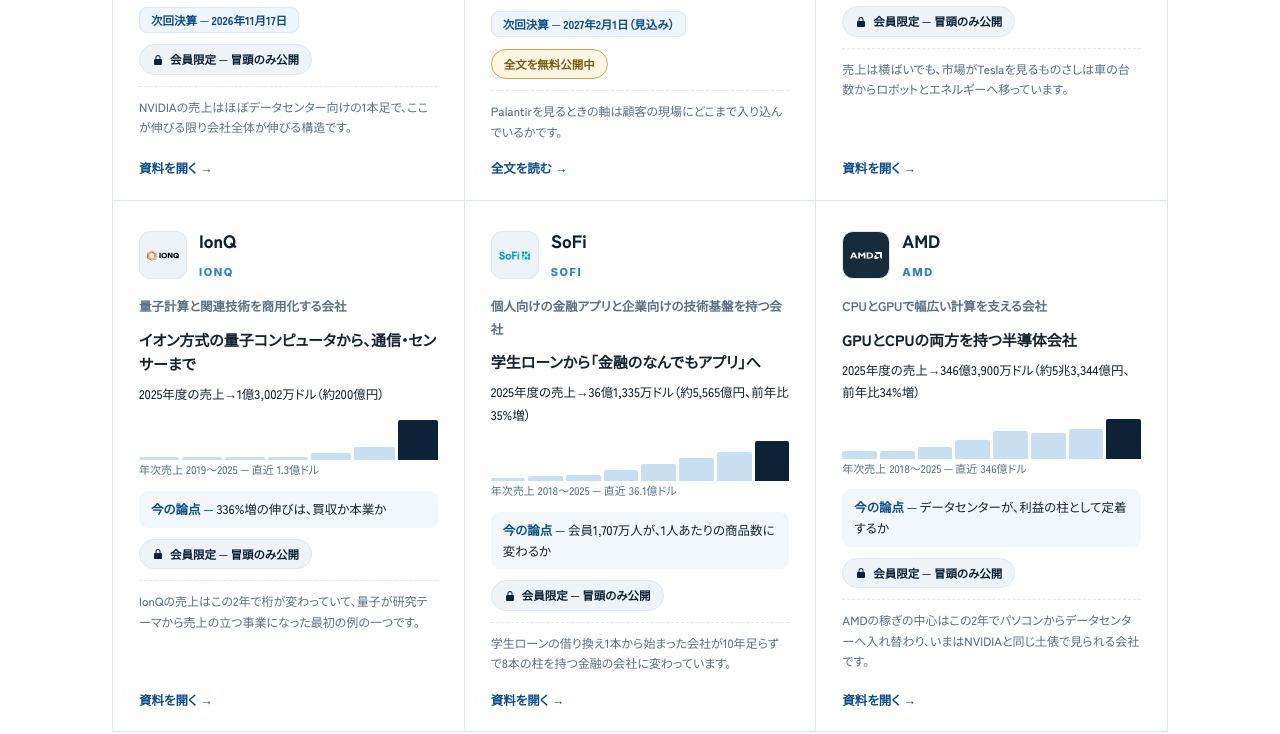
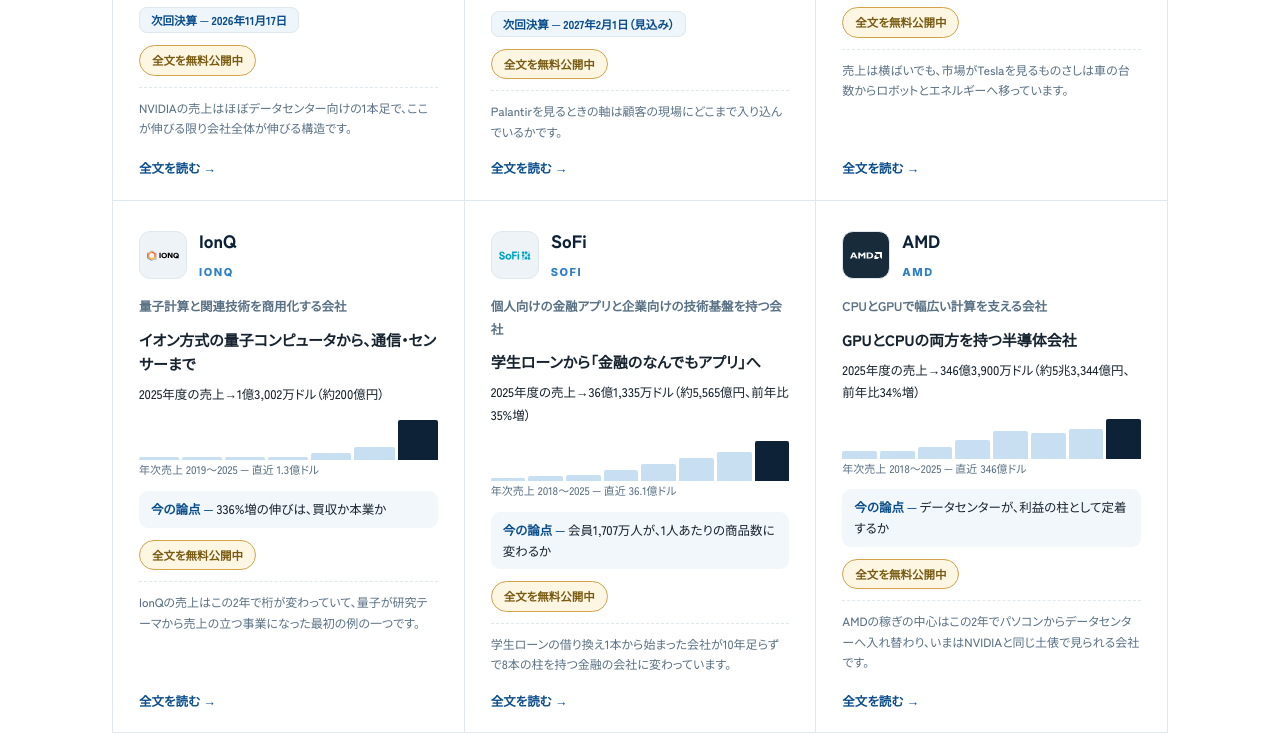
Before and after one commit to sssttw3-eng/frontier-lab, a plain HTML site: page index.html in a window 1280 px wide. Shown: the part 2333-3067 px from the top of the page. Drawn offline with Linux system fonts and the light colour scheme.

Commit message:
本番TOP: 全社デッキ全文公開バッジへ更新（再送2）

```diff
--- a/index.html
+++ b/index.html
@@ -115,7 +115,6 @@ section.blk{padding:70px 0 0}
 .cbadge{display:inline-flex;align-items:center;gap:6px;font-weight:800;font-size:11.5px;border-radius:999px;padding:4px 12px}
 .cbadge svg{width:12px;height:12px}
 .cbadge.free{background:#fdf6e3;border:1px solid var(--gold);color:#7a5b12}
-.cbadge.lock{background:#eef3f7;border:1px solid var(--line);color:var(--navy)}
 .vlock{display:grid;grid-template-columns:repeat(3,1fr);gap:1px;background:var(--line);border:1px solid var(--line);border-top:none}
 .vlcard{background:#fff;text-decoration:none;display:block}
 .vlcard:hover{background:#fbfdff}
@@ -167,7 +166,6 @@ body.browse .src{padding-bottom:78px}
 body.shoot .slide{padding-bottom:13vh}
 @media(min-width:900px){body.shoot .slide{padding-right:23vw}}
 body.shoot .src span:last-child{visibility:hidden}
-body.shoot .veil{justify-content:flex-start}
 body.shoot .hero .hin{padding-bottom:25vh}
 body.shoot .hero .credit{display:none}
 @media(min-width:900px){body.shoot .hero .hin{max-width:920px}}
@@ -262,9 +260,9 @@ section.blk{padding-top:36px}
 <div class="spark"><i style="height:9%"></i><i style="height:9%"></i><i style="height:9%"></i><i style="height:9%"></i><i style="height:12%"></i><i style="height:12%"></i><i style="height:28%"></i><i style="height:60%"></i><i style="height:100%"></i></div><div style="font-size:11px;color:var(--sub)">年次売上 2018〜2026 ─ 直近 2,159億ドル</div>
 <div class="focusline"><b>今の論点 ─ </b>データセンターの伸びは、顧客の投資にどこまでついていくか</div>
 <div style="margin-top:11px"><span style="background:#eef5fb;border:1px solid var(--line);color:var(--blue);font-weight:800;font-size:11.5px;border-radius:8px;padding:4px 11px">次回決算 ─ 2026年11月17日</span></div>
-<div style="margin-top:11px"><span class="cbadge lock"><svg viewBox="0 0 24 24" fill="currentColor" aria-hidden="true"><path d="M12 2a5 5 0 0 0-5 5v3H6a2 2 0 0 0-2 2v8a2 2 0 0 0 2 2h12a2 2 0 0 0 2-2v-8a2 2 0 0 0-2-2h-1V7a5 5 0 0 0-5-5zm-3 8V7a3 3 0 1 1 6 0v3H9z"/></svg>会員限定 ─ 冒頭のみ公開</span></div>
+<div style="margin-top:11px"><span class="cbadge free">全文を無料公開中</span></div>
 <div class="ax">NVIDIAの売上はほぼデータセンター向けの1本足で、ここが伸びる限り会社全体が伸びる構造です。</div>
-<div class="go">資料を開く →</div></a><a class="cocard" href="mock-design/j7.html">
+<div class="go">全文を読む →</div></a><a class="cocard" href="mock-design/j7.html">
 <div class="top"><span class="clogo" style="background:#172b3a"><img src="assets/logo-p.svg" alt=""></span><span><span class="nm">Palantir</span><br><span class="tk">PLTR</span></span></div>
 <div class="ds">モデルを現場の仕事につなぐ会社</div><div class="hd">9.11後の国防から、企業と政府でAIを動かす側へ</div><div class="mt">売上→23億1,300万ドル（約3,562億円、前年比96%増）</div>
 <div class="spark"><i style="height:13%"></i><i style="height:17%"></i><i style="height:24%"></i><i style="height:34%"></i><i style="height:43%"></i><i style="height:50%"></i><i style="height:64%"></i><i style="height:100%"></i></div><div style="font-size:11px;color:var(--sub)">年次売上 2018〜2025 ─ 直近 44.8億ドル</div>
@@ -278,33 +276,33 @@ section.blk{padding-top:36px}
 <div class="spark"><i style="height:22%"></i><i style="height:25%"></i><i style="height:32%"></i><i style="height:55%"></i><i style="height:83%"></i><i style="height:99%"></i><i style="height:100%"></i><i style="height:97%"></i></div><div style="font-size:11px;color:var(--sub)">年次売上 2018〜2025 ─ 直近 948億ドル</div>
 <div class="focusline"><b>今の論点 ─ </b>車の利益率の低下は、止まるか</div>
 
-<div style="margin-top:11px"><span class="cbadge lock"><svg viewBox="0 0 24 24" fill="currentColor" aria-hidden="true"><path d="M12 2a5 5 0 0 0-5 5v3H6a2 2 0 0 0-2 2v8a2 2 0 0 0 2 2h12a2 2 0 0 0 2-2v-8a2 2 0 0 0-2-2h-1V7a5 5 0 0 0-5-5zm-3 8V7a3 3 0 1 1 6 0v3H9z"/></svg>会員限定 ─ 冒頭のみ公開</span></div>
+<div style="margin-top:11px"><span class="cbadge free">全文を無料公開中</span></div>
 <div class="ax">売上は横ばいでも、市場がTeslaを見るものさしは車の台数からロボットとエネルギーへ移っています。</div>
-<div class="go">資料を開く →</div></a><a class="cocard" href="mock-design/deck-i.html">
+<div class="go">全文を読む →</div></a><a class="cocard" href="mock-design/deck-i.html">
 <div class="top"><span class="clogo" style="background:#eef3f7"><img src="assets/logo-i.svg" alt=""></span><span><span class="nm">IonQ</span><br><span class="tk">IONQ</span></span></div>
 <div class="ds">量子計算と関連技術を商用化する会社</div><div class="hd">イオン方式の量子コンピュータから、通信・センサーまで</div><div class="mt">2025年度の売上→1億3,002万ドル（約200億円）</div>
 <div class="spark"><i style="height:9%"></i><i style="height:9%"></i><i style="height:9%"></i><i style="height:9%"></i><i style="height:17%"></i><i style="height:33%"></i><i style="height:100%"></i></div><div style="font-size:11px;color:var(--sub)">年次売上 2019〜2025 ─ 直近 1.3億ドル</div>
 <div class="focusline"><b>今の論点 ─ </b>336%増の伸びは、買収か本業か</div>
 
-<div style="margin-top:11px"><span class="cbadge lock"><svg viewBox="0 0 24 24" fill="currentColor" aria-hidden="true"><path d="M12 2a5 5 0 0 0-5 5v3H6a2 2 0 0 0-2 2v8a2 2 0 0 0 2 2h12a2 2 0 0 0 2-2v-8a2 2 0 0 0-2-2h-1V7a5 5 0 0 0-5-5zm-3 8V7a3 3 0 1 1 6 0v3H9z"/></svg>会員限定 ─ 冒頭のみ公開</span></div>
+<div style="margin-top:11px"><span class="cbadge free">全文を無料公開中</span></div>
 <div class="ax">IonQの売上はこの2年で桁が変わっていて、量子が研究テーマから売上の立つ事業になった最初の例の一つです。</div>
-<div class="go">資料を開く →</div></a><a class="cocard" href="mock-design/deck-s.html">
+<div class="go">全文を読む →</div></a><a class="cocard" href="mock-design/deck-s.html">
 <div class="top"><span class="clogo" style="background:#eef3f7"><img src="assets/logo-s.svg" alt=""></span><span><span class="nm">SoFi</span><br><span class="tk">SOFI</span></span></div>
 <div class="ds">個人向けの金融アプリと企業向けの技術基盤を持つ会社</div><div class="hd">学生ローンから「金融のなんでもアプリ」へ</div><div class="mt">2025年度の売上→36億1,335万ドル（約5,565億円、前年比35%増）</div>
 <div class="spark"><i style="height:9%"></i><i style="height:12%"></i><i style="height:16%"></i><i style="height:27%"></i><i style="height:44%"></i><i style="height:59%"></i><i style="height:74%"></i><i style="height:100%"></i></div><div style="font-size:11px;color:var(--sub)">年次売上 2018〜2025 ─ 直近 36.1億ドル</div>
 <div class="focusline"><b>今の論点 ─ </b>会員1,707万人が、1人あたりの商品数に変わるか</div>
 
-<div style="margin-top:11px"><span class="cbadge lock"><svg viewBox="0 0 24 24" fill="currentColor" aria-hidden="true"><path d="M12 2a5 5 0 0 0-5 5v3H6a2 2 0 0 0-2 2v8a2 2 0 0 0 2 2h12a2 2 0 0 0 2-2v-8a2 2 0 0 0-2-2h-1V7a5 5 0 0 0-5-5zm-3 8V7a3 3 0 1 1 6 0v3H9z"/></svg>会員限定 ─ 冒頭のみ公開</span></div>
+<div style="margin-top:11px"><span class="cbadge free">全文を無料公開中</span></div>
 <div class="ax">学生ローンの借り換え1本から始まった会社が10年足らずで8本の柱を持つ金融の会社に変わっています。</div>
-<div class="go">資料を開く →</div></a><a class="cocard" href="mock-design/deck-a.html">
+<div class="go">全文を読む →</div></a><a class="cocard" href="mock-design/deck-a.html">
 <div class="top"><span class="clogo" style="background:#172b3a"><img src="assets/new-amd-logo.svg" alt=""></span><span><span class="nm">AMD</span><br><span class="tk">AMD</span></span></div>
 <div class="ds">CPUとGPUで幅広い計算を支える会社</div><div class="hd">GPUとCPUの両方を持つ半導体会社</div><div class="mt">2025年度の売上→346億3,900万ドル（約5兆3,344億円、前年比34%増）</div>
 <div class="spark"><i style="height:19%"></i><i style="height:19%"></i><i style="height:28%"></i><i style="height:47%"></i><i style="height:68%"></i><i style="height:65%"></i><i style="height:74%"></i><i style="height:100%"></i></div><div style="font-size:11px;color:var(--sub)">年次売上 2018〜2025 ─ 直近 346億ドル</div>
 <div class="focusline"><b>今の論点 ─ </b>データセンターが、利益の柱として定着するか</div>
 
-<div style="margin-top:11px"><span class="cbadge lock"><svg viewBox="0 0 24 24" fill="currentColor" aria-hidden="true"><path d="M12 2a5 5 0 0 0-5 5v3H6a2 2 0 0 0-2 2v8a2 2 0 0 0 2 2h12a2 2 0 0 0 2-2v-8a2 2 0 0 0-2-2h-1V7a5 5 0 0 0-5-5zm-3 8V7a3 3 0 1 1 6 0v3H9z"/></svg>会員限定 ─ 冒頭のみ公開</span></div>
+<div style="margin-top:11px"><span class="cbadge free">全文を無料公開中</span></div>
 <div class="ax">AMDの稼ぎの中心はこの2年でパソコンからデータセンターへ入れ替わり、いまはNVIDIAと同じ土俵で見られる会社です。</div>
-<div class="go">資料を開く →</div></a></div>
+<div class="go">全文を読む →</div></a></div>
 </section>
 
 <section class="blk" id="videos">
```
